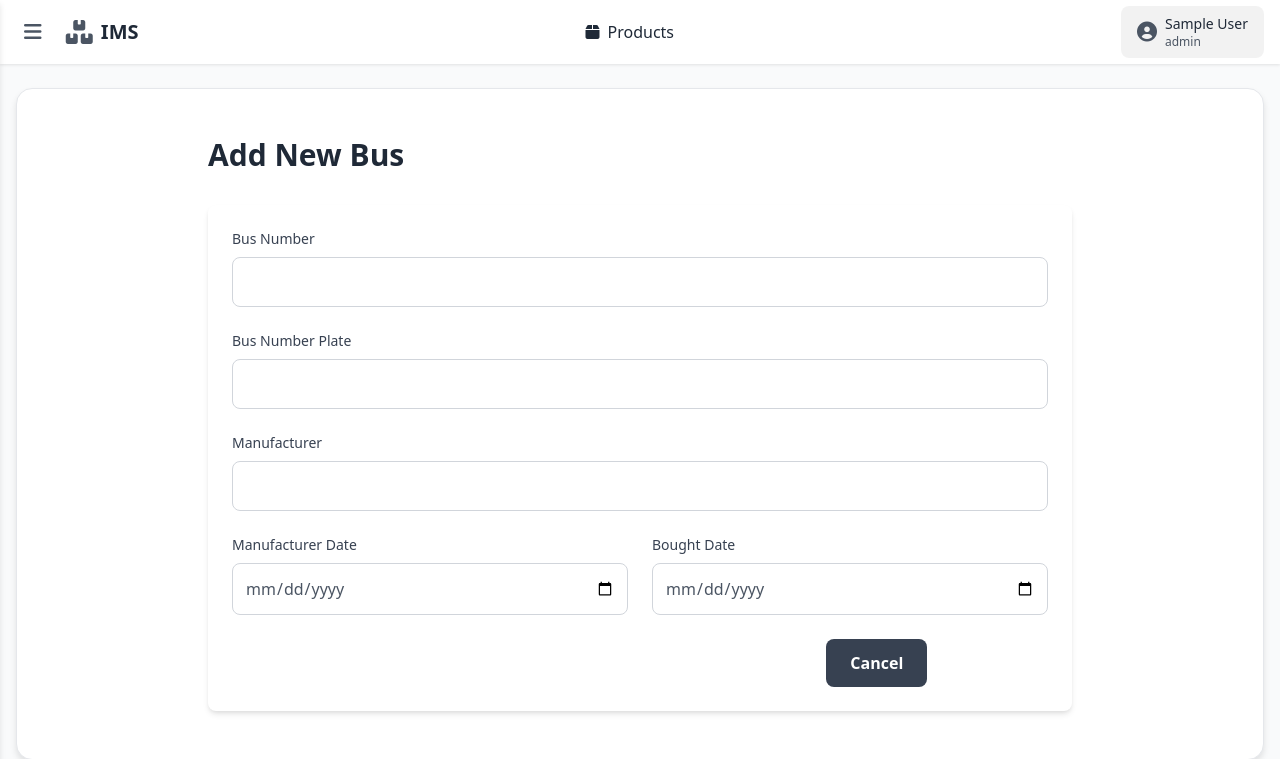
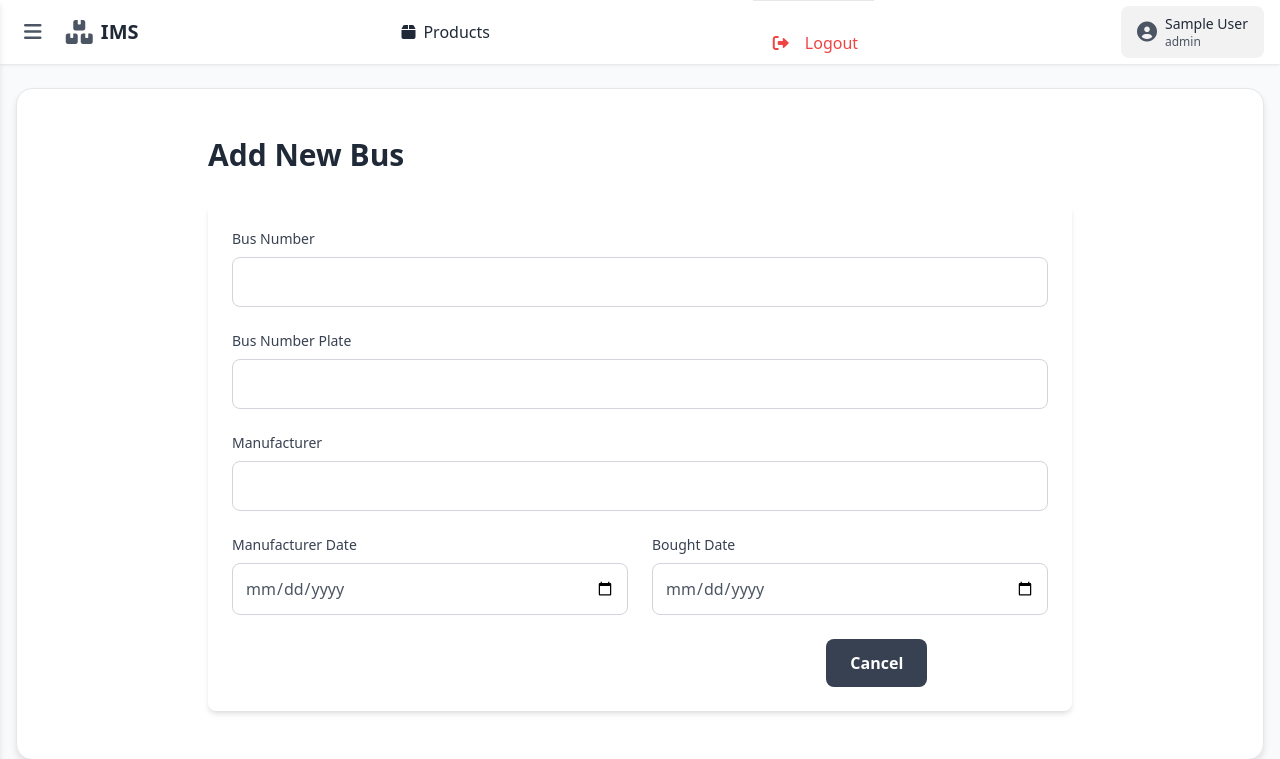
Before and after one commit to vbs-0/light_inv, a Flask app: page /buses/add in a window 1280 px wide. Shown: the top 759 px of the page. Run offline with Flask 3, Linux system fonts and the light colour scheme; the visitor is signed in with stand-in values (Sample User, id 1).

Commit message:
bug fixes by vbs

```diff
--- a/templates/base.html
+++ b/templates/base.html
@@ -241,6 +241,13 @@
                     {% endif %}
                 </div>
 
+                <div class="mt-auto pt-4 border-t">
+                    <a href="{{ url_for('logout') }}" class="menu-item text-red-600 hover:bg-red-50">
+                        <i class="fas fa-sign-out-alt"></i>
+                        <span>Logout</span>
+                    </a>
+                </div>
+
                 <!-- Right Side - User Profile -->
                 <div class="flex items-center">
                     <div class="user-profile hidden md:flex items-center space-x-2">
@@ -345,7 +352,7 @@
                 <i class="fas fa-list"></i>
                 <span>Fuel Logs</span>
             </a>
-            {% if current_user.role in ['SUPERVISOR', 'USER'] %}
+            {% if current_user.role in ['SUPERVISOR'] %}
             <a href="{{ url_for('assign_parts') }}" class="menu-item">
                 <i class="fas fa-tools"></i>
                 <span>Assign Parts</span>
```
Also changed, not shown: requirements.txt (+9 -9 lines).
